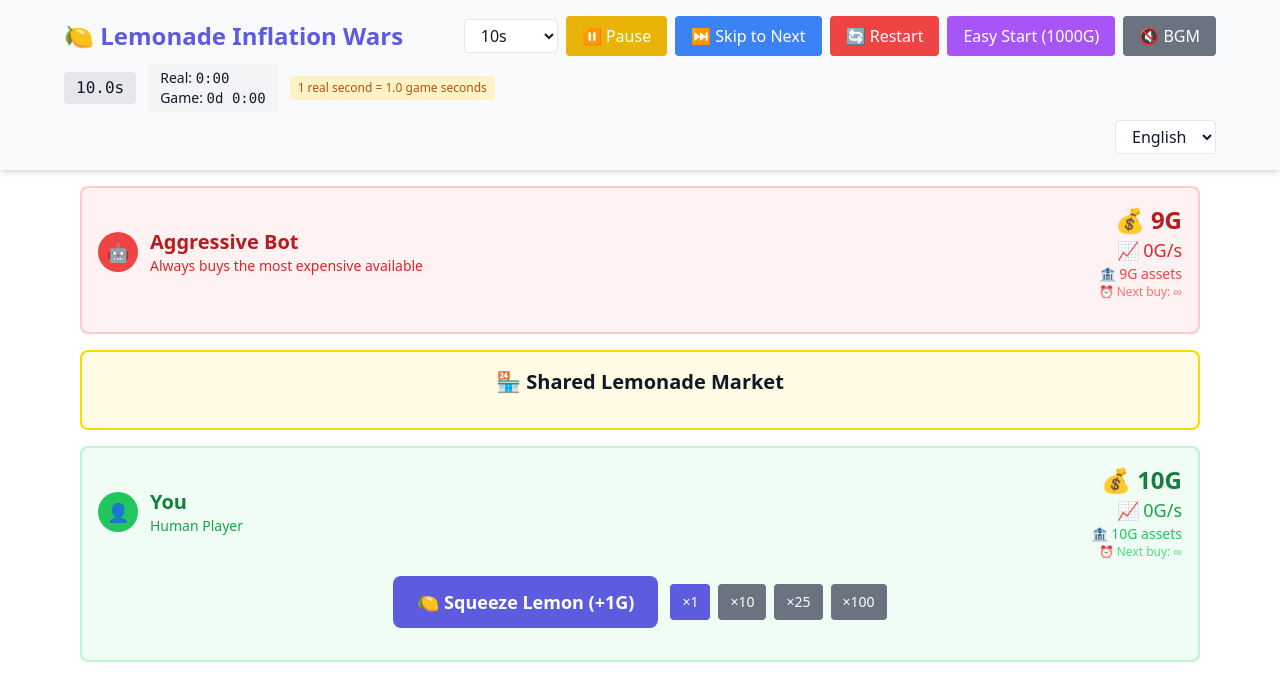
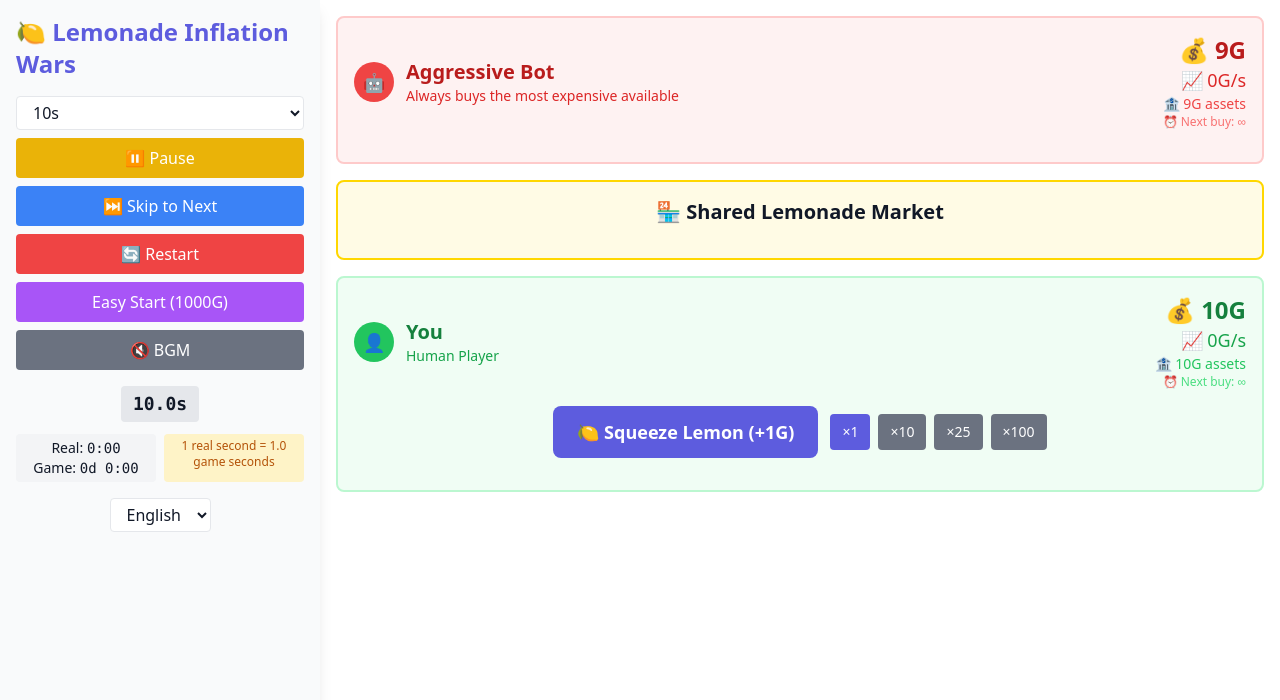
Before and after one commit to RGSS3/lemonade-war, a plain HTML site: page index.html in a window 1280 px wide. Drawn offline with nearby package versions, Linux system fonts and the light colour scheme.

Commit message:
Update index.html

```diff
--- a/index.html
+++ b/index.html
@@ -23,15 +23,18 @@
 </head>
 <body class="bg-white dark:bg-gray-900 text-gray-900 dark:text-white transition-colors select-none">
     <!-- Game Container -->
-    <div class="min-h-screen flex flex-col">
-        <!-- Header Controls -->
-        <div class="bg-gray-50 dark:bg-gray-800 p-4 shadow-md">
-            <div class="max-w-6xl mx-auto">
-                <div class="flex flex-wrap items-center justify-between gap-4 mb-2">
-                    <h1 class="text-2xl font-bold text-primary">🍋 <span id="gameTitle">Lemonade Inflation Wars</span></h1>
-
-                    <!-- Control Buttons -->
-                    <div class="flex items-center gap-2 flex-wrap">
+    <div class="min-h-screen flex flex-col lg:flex-row lg:h-screen">
+        <!-- Header Controls / Left Sidebar -->
+        <div class="bg-gray-50 dark:bg-gray-800 p-4 shadow-md lg:w-80 lg:min-h-screen lg:shadow-lg">
+            <div class="lg:max-w-none max-w-6xl mx-auto lg:mx-0">
+                <!-- Title -->
+                <div class="mb-4">
+                    <h1 class="text-xl lg:text-2xl font-bold text-primary">🍋 <span id="gameTitle">Lemonade Inflation Wars</span></h1>
+                </div>
+
+                <!-- Control Buttons -->
+                <div class="space-y-2 mb-4">
+                    <div class="grid grid-cols-2 lg:grid-cols-1 gap-2">
                         <select id="roundDuration" class="px-3 py-1 rounded bg-white dark:bg-gray-700 border text-base select-none">
                             <!-- Options will be populated dynamically based on game progress -->
                         </select>
@@ -58,26 +61,28 @@
                     </div>
                 </div>
 
-                <!-- Time Display Row -->
-                <div class="flex items-center justify-between mb-2">
-                    <div class="flex items-center gap-3">
-                        <div id="timer" class="px-3 py-1 bg-gray-200 dark:bg-gray-600 rounded font-mono">
+                <!-- Time Display -->
+                <div class="space-y-3 mb-4">
+                    <div class="text-center">
+                        <div id="timer" class="inline-block px-3 py-1 bg-gray-200 dark:bg-gray-600 rounded font-mono text-lg font-bold">
                             10.0s
                         </div>
-
-                        <div class="text-sm bg-gray-100 dark:bg-gray-700 px-3 py-1 rounded">
+                    </div>
+
+                    <div class="grid grid-cols-1 lg:grid-cols-2 gap-2">
+                        <div class="text-sm bg-gray-100 dark:bg-gray-700 px-3 py-1 rounded text-center">
                             <div>Real: <span id="realTime" class="font-mono">0:00</span></div>
                             <div>Game: <span id="gameTime" class="font-mono">0d 0:00</span></div>
                         </div>
 
                         <div class="text-xs bg-amber-100 dark:bg-amber-900/20 px-2 py-1 rounded">
-                            <div class="text-amber-700 dark:text-amber-300" id="timeScaleText">Time Scale: 1 real second = 1 game second</div>
+                            <div class="text-amber-700 dark:text-amber-300 text-center" id="timeScaleText">Time Scale: 1 real second = 1 game second</div>
                         </div>
                     </div>
                 </div>
 
-                <!-- Language Selector on separate line -->
-                <div class="flex justify-end">
+                <!-- Language Selector -->
+                <div class="text-center">
                     <select id="languageSelect" class="px-3 py-1 rounded bg-white dark:bg-gray-700 border text-base">
                         <option value="en">English</option>
                         <option value="zh">中文</option>
@@ -87,7 +92,7 @@
         </div>
 
         <!-- Main Game Area -->
-        <div class="flex-1 max-w-6xl mx-auto w-full p-4">
+        <div class="flex-1 lg:flex-1 lg:overflow-y-auto lg:h-screen w-full p-4">
             <!-- AI Section (Top) -->
             <div class="bg-red-50 dark:bg-red-900/20 border-2 border-red-200 dark:border-red-800 rounded-lg p-4 mb-4">
                 <div class="flex flex-wrap items-center justify-between gap-4 mb-4">
```
